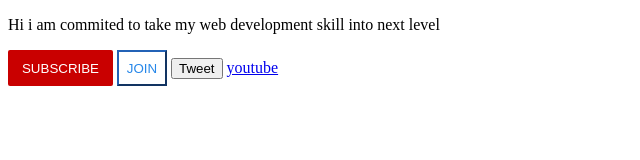
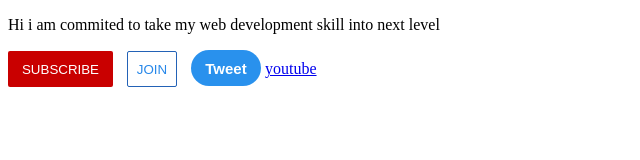
Before and after one commit to anishbasnet027/webDevelopment2022, a plain HTML site: page html basics/index.html in a window 1280 px wide. Shown: the whole page, without its empty margins (0-640 px from the left). Drawn offline with Linux system fonts and the light colour scheme.

Commit message:
hover complete

```diff
--- a/html basics/index.html
+++ b/html basics/index.html
@@ -16,15 +16,49 @@
             cursor: pointer;
         }
 
+        .subsBtn:hover{
+            opacity: 0.8;
+        }
+
+        .subsBtn:active{
+            opacity: 0.5;
+        }
+
+
         .joinBtn{
             border-color: rgb(35, 98, 182);
             height: 36px;
             width: 50px;
             color: rgb(38, 135, 233);
             background-color: white;
-
+            border-style:solid ;
+            border-width: 1px;
+            border-radius: 2px;
+            cursor: pointer;
+            margin-left: 10px;
 
         }
+
+        .joinBtn:hover{
+            background-color: rgb(38, 135, 233);
+            color: white;
+        }
+
+        .tweetBtn{
+            background-color: rgb(41, 145, 237);
+            border: none;
+            border-radius: 20px;
+            color: white;
+            font-weight: bold;
+            height: 36px;
+            width: 70px;
+            cursor: pointer;
+            margin-left: 10px;
+            font-size: 15px;
+            box-shadow: 1px 1px 3px rgba(red, green, blue, alpha);
+
+        }
+
     </style>
 </head>
 <body>
```
